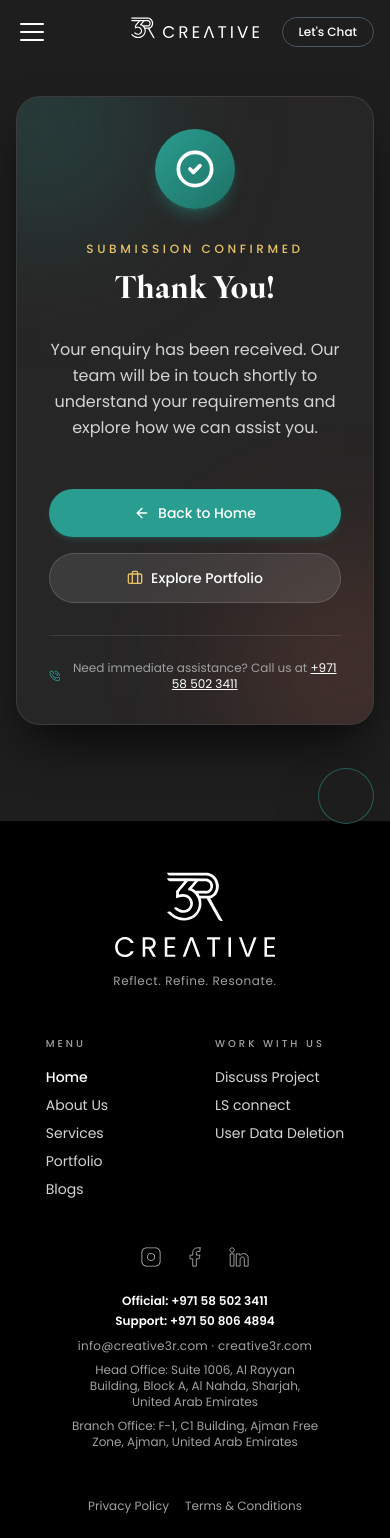
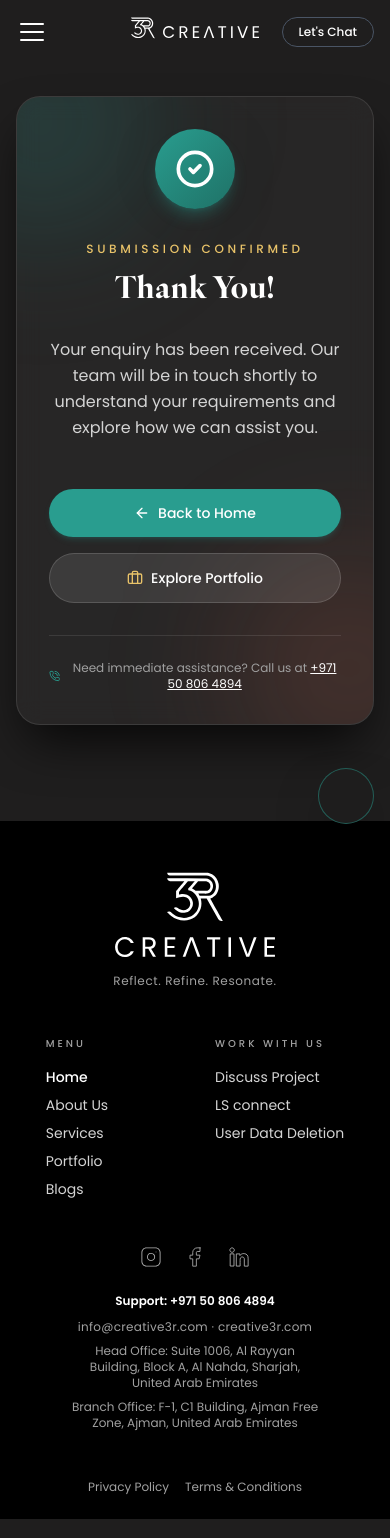
Before and after one commit to AurifyAE/creative3r, a Next.js app: page /contact/thank-you in a window 390 px wide. Built offline with nearby package versions, Linux system fonts and the light colour scheme; some icons are missing.

Commit message:
fix: update contact phone number across multiple components to reflect the new sales contact number

```diff
--- a/app/(main)/contact/thank-you/page.tsx
+++ b/app/(main)/contact/thank-you/page.tsx
@@ -64,7 +64,7 @@ export default function ThankYouPage() {
         {/* Direct Call / Contact option */}
         <div className="pt-6 border-t border-white/10 text-xs text-neutral-400 flex items-center justify-center gap-2 relative z-10">
           <PhoneCall className="w-3.5 h-3.5 text-[#299D8F]" />
-          <span>Need immediate assistance? Call us at <a href="tel:+971585023411" className="text-white underline hover:text-[#E9C369] transition-colors">+971 58 502 3411</a></span>
+          <span>Need immediate assistance? Call us at <a href="tel:+971508064894" className="text-white underline hover:text-[#E9C369] transition-colors">+971 50 806 4894</a></span>
         </div>
       </div>
     </div>
--- a/app/(main)/page.tsx
+++ b/app/(main)/page.tsx
@@ -57,7 +57,7 @@ const organizationJsonLd = {
   contactPoint: [
     {
       '@type': 'ContactPoint',
-      telephone: '+971-58-502-3411',
+      telephone: '+971-50-806-4894',
       contactType: 'sales',
       email: 'info@creative3r.com',
       areaServed: 'AE',
--- a/app/components/layout/Footer.tsx
+++ b/app/components/layout/Footer.tsx
@@ -83,7 +83,6 @@ const Footer = () => {
 
           <div className="space-y-2 text-xs md:text-sm">
             <p className="font-semibold text-white leading-relaxed">
-              Official: <Link href="tel:+971585023411" className="hover:text-white/80">+971 58 502 3411</Link><br />
               Support: <Link href="tel:+971508064894" className="hover:text-white/80">+971 50 806 4894</Link>
             </p>
             <p className="text-neutral-400 tracking-wide">info@creative3r.com · creative3r.com</p>
--- a/app/components/ui/ContactActions.tsx
+++ b/app/components/ui/ContactActions.tsx
@@ -12,10 +12,9 @@ import {
 } from '@hugeicons/core-free-icons';
 import { useHoverSound } from '@/app/hooks/useHoverSound';
 
-const phoneNumber = '+971585023411';
-const whatsappNumber = '+971509503916';
+const phoneNumber = '+971508064894';
 const whatsappMessage = 'Hello! I would like to inquire about your services.';
-const whatsappUrl = `https://wa.me/${whatsappNumber.replace(/[^0-9]/g, '')}?text=${encodeURIComponent(whatsappMessage)}`;
+const whatsappUrl = `https://wa.me/${phoneNumber.replace(/[^0-9]/g, '')}?text=${encodeURIComponent(whatsappMessage)}`;
 
 const actionClassName =
   'group flex min-h-12 w-max items-center gap-3 whitespace-nowrap rounded-full border border-white/10 bg-[#1F1E1E]/95 py-2 pl-2 pr-4 text-white shadow-xl shadow-black/35 backdrop-blur-md transition-all duration-300 hover:-translate-y-0.5 hover:border-[#299D8F]/70 hover:bg-[#252424] hover:shadow-[#299D8F]/15 active:translate-y-0 focus-visible:outline-none focus-visible:ring-2 focus-visible:ring-[#E9C46A]';
```
